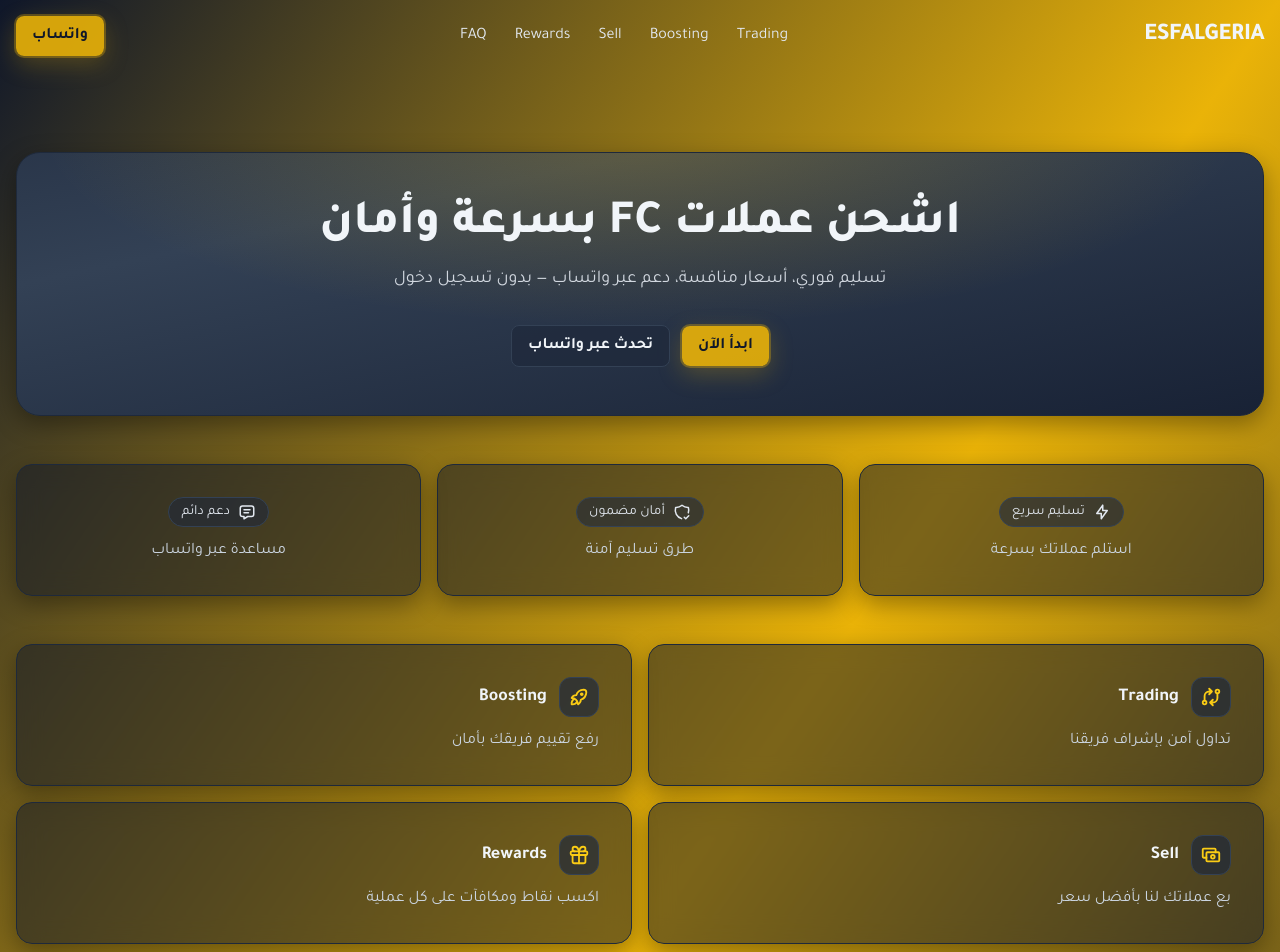
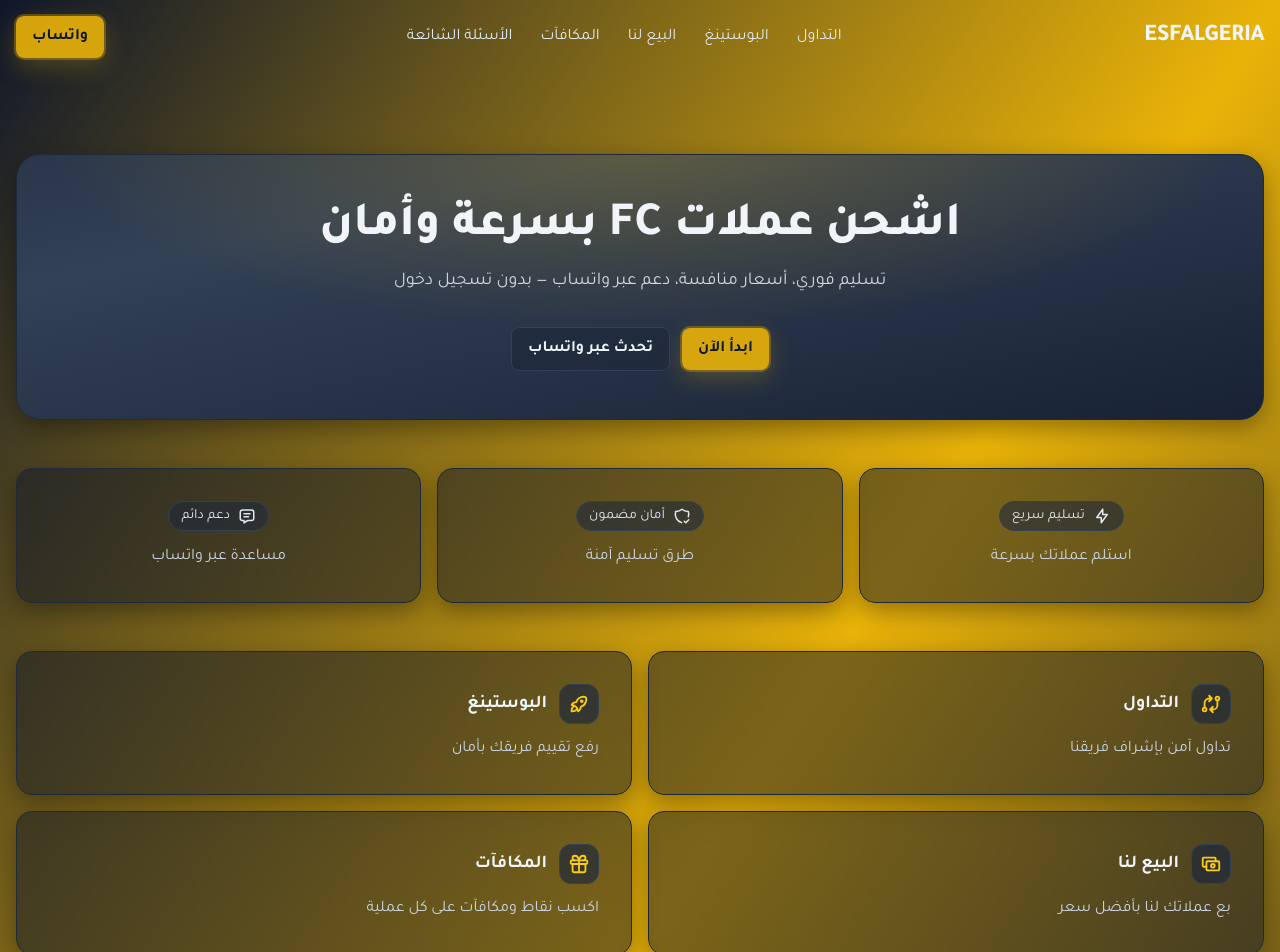
Before and after one commit to autonomyowner/ESFALGERIA-, a React (Vite) app: page / in a window 1280 px wide. Shown: the top 952 px of the page. Built offline with nearby package versions, Linux system fonts and the light colour scheme; what tailwindcss-rtl would draw is missing.

Commit message:
chore(content): finalize Arabic copy & typography; remove Phase 8 per request

```diff
--- a/src/components/landing/Services.tsx
+++ b/src/components/landing/Services.tsx
@@ -18,10 +18,10 @@
 export default function Services() {
   return (
     <div className="grid grid-cols-1 sm:grid-cols-2 gap-4">
-      <ServiceCard icon={<IconExchange size={22} />} title="Trading" description="تداول آمن بإشراف فريقنا" />
-      <ServiceCard icon={<IconRocket size={22} />} title="Boosting" description="رفع تقييم فريقك بأمان" />
-      <ServiceCard icon={<IconCash size={22} />} title="Sell" description="بع عملاتك لنا بأفضل سعر" />
-      <ServiceCard icon={<IconGift size={22} />} title="Rewards" description="اكسب نقاط ومكافآت على كل عملية" />
+      <ServiceCard icon={<IconExchange size={22} />} title="التداول" description="تداول آمن بإشراف فريقنا" />
+      <ServiceCard icon={<IconRocket size={22} />} title="البوستينغ" description="رفع تقييم فريقك بأمان" />
+      <ServiceCard icon={<IconCash size={22} />} title="البيع لنا" description="بع عملاتك لنا بأفضل سعر" />
+      <ServiceCard icon={<IconGift size={22} />} title="المكافآت" description="اكسب نقاط ومكافآت على كل عملية" />
     </div>
   )
 }
--- a/src/components/layout/Header.tsx
+++ b/src/components/layout/Header.tsx
@@ -15,19 +15,19 @@
       </div>
       <nav className="hidden sm:flex items-center gap-1">
         <NavLink to="/trading" className={({ isActive }) => `${navLinkBase} ${isActive ? navActive : ''}`.trim()}>
-          Trading
+          التداول
         </NavLink>
         <NavLink to="/boosting" className={({ isActive }) => `${navLinkBase} ${isActive ? navActive : ''}`.trim()}>
-          Boosting
+          البوستينغ
         </NavLink>
         <NavLink to="/sell" className={({ isActive }) => `${navLinkBase} ${isActive ? navActive : ''}`.trim()}>
-          Sell
+          البيع لنا
         </NavLink>
         <NavLink to="/rewards" className={({ isActive }) => `${navLinkBase} ${isActive ? navActive : ''}`.trim()}>
-          Rewards
+          المكافآت
         </NavLink>
         <NavLink to="/faq" className={({ isActive }) => `${navLinkBase} ${isActive ? navActive : ''}`.trim()}>
-          FAQ
+          الأسئلة الشائعة
         </NavLink>
       </nav>
       <div className="flex items-center gap-2">
--- a/src/index.css
+++ b/src/index.css
@@ -7,7 +7,7 @@
 }
 
 body {
-  @apply font-arabic bg-slate-950 text-slate-100 antialiased selection:bg-yellow-500/30 selection:text-yellow-50;
+  @apply font-arabic bg-slate-950 text-slate-100 antialiased selection:bg-yellow-500/30 selection:text-yellow-50 leading-relaxed;
 }
 
 /* Components API */
```
Also changed, not shown: 1 other file (tests, documents, lock files or other folders).
